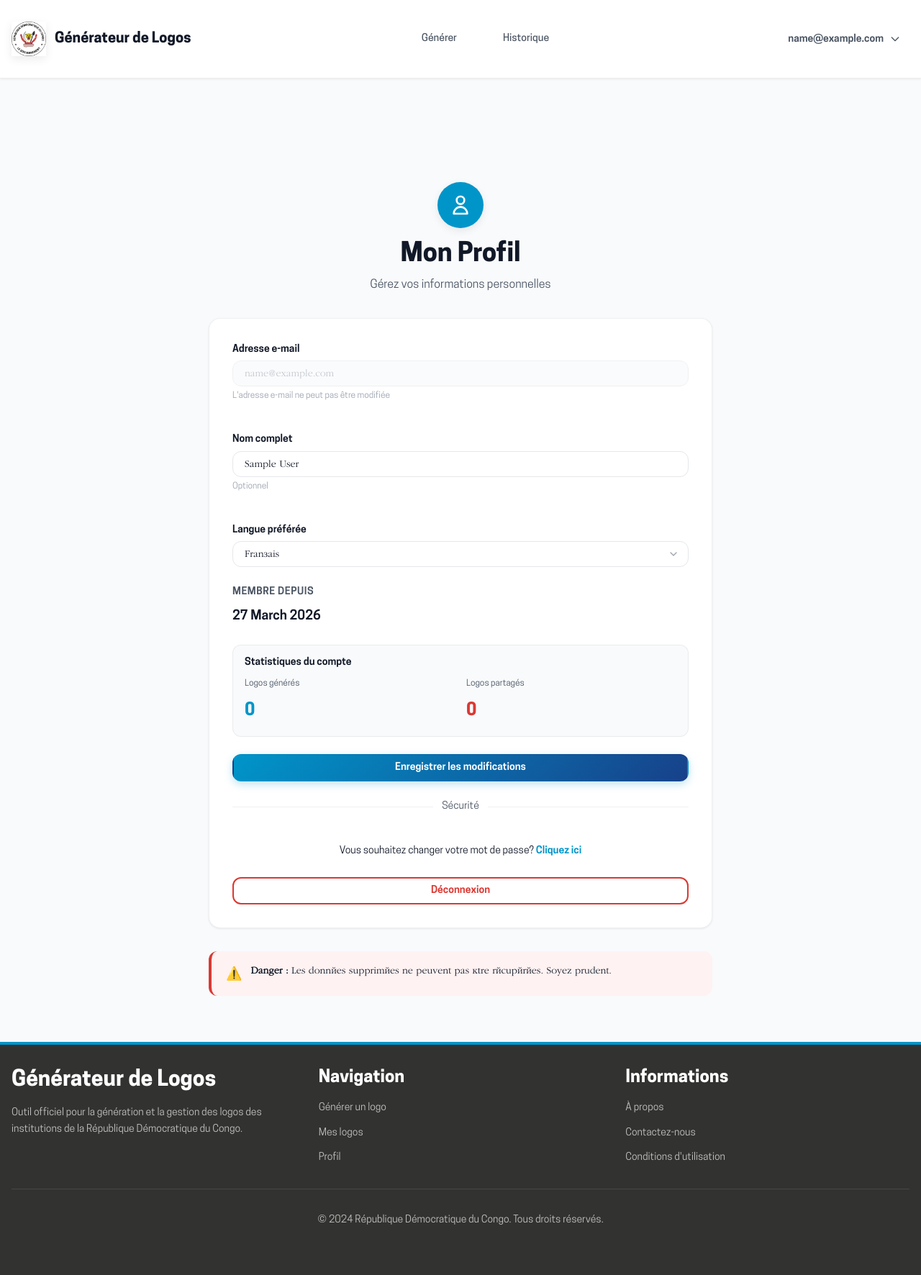
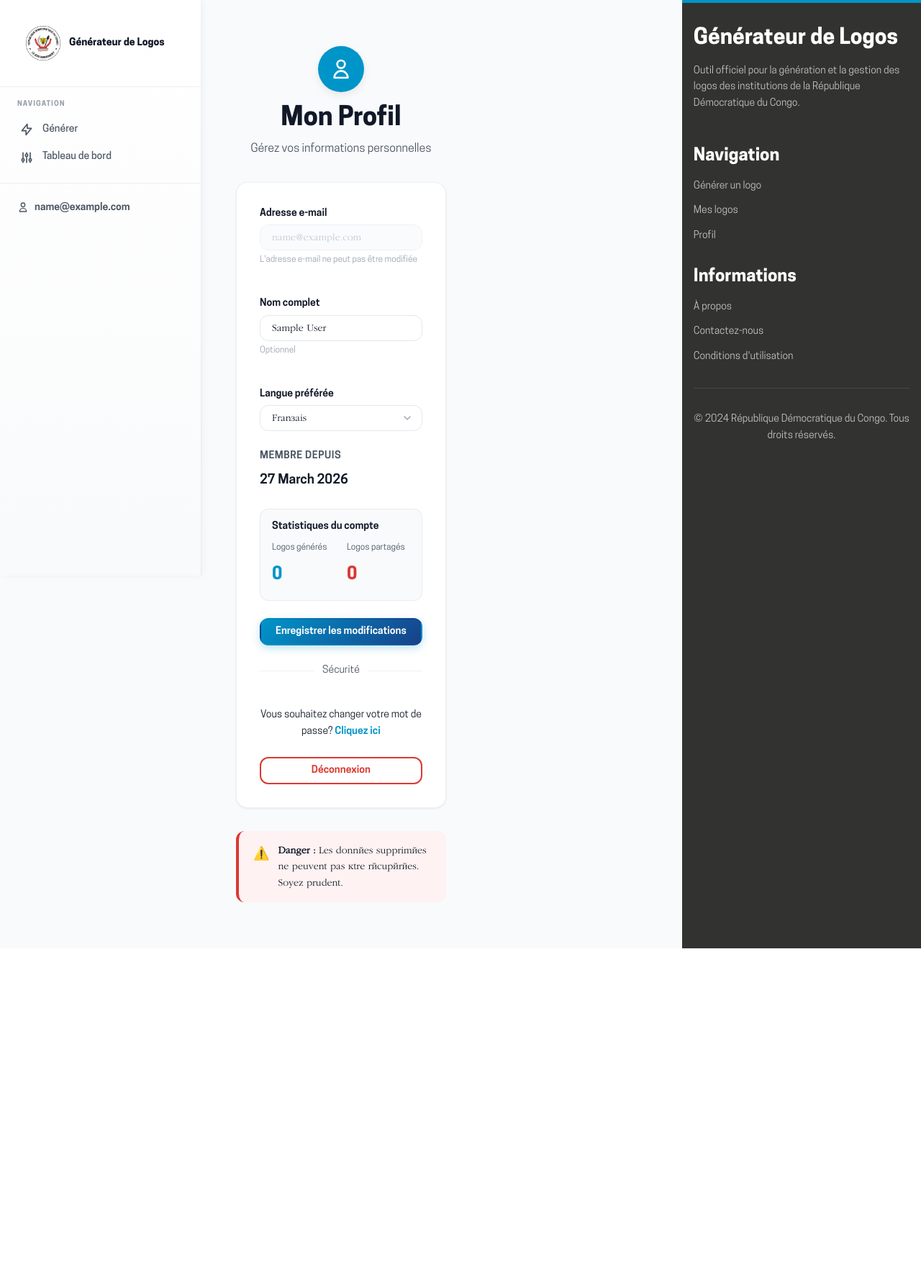
Before and after one commit to moa-digitalagency/marque-etat-congolais, a Flask app: page /auth/profile in a window 1280 px wide. Shown: the whole page at 72% size. After the commit the page ends 1318 px from the top, so only its background shows below. Run offline with Flask 3, Linux system fonts and the light colour scheme; the visitor is signed in with stand-in values (Sample User, id 1); data that the repository does not hold is empty; some libraries are stand-ins or nearby versions.

Commit message:
refactor: replace horizontal navbar with sidebar layout per design system
- Replace horizontal navigation bar with fixed left sidebar (280px width)
- Move logo and navigation links to sidebar
- Update user menu to sidebar bottom
- Add layouts.css from design system
- Update main content area with margin-left for sidebar
- Add responsive behavior (sidebar slides in on mobile)
- Adjust footer positioning for sidebar layout

```diff
--- /dev/null
+++ b/static/css/layouts.css
@@ -0,0 +1,163 @@
+/* ================================================================
+   LAYOUTS — Système de Design · Marque État Congolais
+   ================================================================ */
+
+/* ── Conteneur principal ── */
+.container-rdc {
+  width: 100%;
+  max-width: var(--header-w);
+  margin: 0 auto;
+  padding: 0 var(--space-6);
+}
+
+@media (min-width: 768px)  { .container-rdc { padding: 0 var(--space-8); } }
+@media (min-width: 1280px) { .container-rdc { padding: 0 var(--space-12); } }
+
+/* ── Grilles responsive ── */
+.grid { display: grid; gap: var(--space-6); }
+.grid-2 { grid-template-columns: repeat(2, 1fr); }
+.grid-3 { grid-template-columns: repeat(3, 1fr); }
+.grid-4 { grid-template-columns: repeat(4, 1fr); }
+
+@media (max-width: 1279px) {
+  .grid-4 { grid-template-columns: repeat(2, 1fr); }
+}
+@media (max-width: 767px) {
+  .grid-2, .grid-3, .grid-4 { grid-template-columns: 1fr; }
+}
+
+/* ── Flexbox utilitaires ── */
+.flex-center   { display: flex; align-items: center; justify-content: center; }
+.flex-between  { display: flex; align-items: center; justify-content: space-between; }
+.flex-stack    { display: flex; flex-direction: column; }
+.flex-wrap     { flex-wrap: wrap; }
+
+/* ── Section spacing ── */
+.section {
+  padding: var(--space-16) 0;
+}
+.section + .section {
+  border-top: 1px solid var(--border-soft);
+}
+
+/* ── Sidebar layout ── */
+.layout-sidebar {
+  display: flex;
+  min-height: 100vh;
+}
+
+.sidebar {
+  width: var(--sidebar-width);
+  background: linear-gradient(180deg, #ffffff 0%, #f9fafb 100%);
+  border-right: 1px solid var(--border-soft);
+  box-shadow: 2px 0 10px rgba(0,0,0,0.04);
+  position: fixed;
+  top: 0; left: 0; bottom: 0;
+  overflow-y: auto;
+  z-index: var(--z-sticky);
+  transition: width var(--transition-slow);
+}
+.sidebar.collapsed {
+  width: var(--sidebar-collapsed);
+}
+
+.sidebar-header {
+  padding: var(--space-5) var(--space-5);
+  border-bottom: 1px solid var(--border-soft);
+}
+
+.sidebar-section {
+  padding: var(--space-4) var(--space-3);
+}
+.sidebar-section-title {
+  font-family: var(--font-principale);
+  font-size: 10px;
+  font-weight: 700;
+  text-transform: uppercase;
+  letter-spacing: 0.1em;
+  color: var(--text-muted);
+  padding: 0 var(--space-3) var(--space-2);
+}
+
+.sidebar-link {
+  display: flex;
+  align-items: center;
+  gap: var(--space-3);
+  padding: var(--space-2) var(--space-3);
+  border-radius: var(--radius-md);
+  font-family: var(--font-principale);
+  font-size: var(--text-sm);
+  font-weight: 500;
+  color: var(--text-secondary);
+  text-decoration: none;
+  transition: all var(--transition-normal);
+  border-left: 3px solid transparent;
+}
+.sidebar-link:hover {
+  background: var(--primary-light);
+  color: var(--primary);
+}
+.sidebar-link.active {
+  background: var(--primary-light);
+  color: var(--primary);
+  font-weight: 600;
+  border-left-color: var(--primary);
+}
+
+.main-content {
+  margin-left: var(--sidebar-width);
+  min-height: 100vh;
+  padding: var(--space-8);
+  flex: 1;
+  transition: margin-left var(--transition-slow);
+}
+
+/* ── Content zone (438px charter spec) ── */
+.content-zone {
+  max-width: var(--content-zone);
+}
+
+/* ── Page hero ── */
+.page-hero {
+  padding: var(--space-10) 0 var(--space-8);
+  border-bottom: 1px solid var(--border-soft);
+  margin-bottom: var(--space-8);
+}
+.page-title {
+  font-family: var(--font-principale);
+  font-size: var(--text-3xl);
+  font-weight: 700;
+  color: var(--text-primary);
+  line-height: var(--leading-tight);
+}
+.page-subtitle {
+  font-family: var(--font-complement);
+  font-size: var(--text-base);
+  color: var(--text-secondary);
+  margin-top: var(--space-2);
+}
+
+/* ── Responsive sidebar ── */
+@media (max-width: 1023px) {
+  .sidebar {
+    transform: translateX(-100%);
+    transition: transform var(--transition-slow);
+  }
+  .sidebar.open {
+    transform: translateX(0);
+  }
+  .main-content {
+    margin-left: 0;
+  }
+}
+
+/* ── Visually hidden (accessibilité) ── */
+.sr-only {
+  position: absolute;
+  width: 1px; height: 1px;
+  padding: 0; margin: -1px;
+  overflow: hidden;
+  clip: rect(0,0,0,0);
+  white-space: nowrap;
+  border: 0;
+}
--- a/templates/base.html
+++ b/templates/base.html
@@ -10,6 +10,7 @@
   <!-- Design System CSS (Complete) -->
   <link rel="stylesheet" href="{{ url_for('static', filename='css/tokens.css') }}">
   <link rel="stylesheet" href="{{ url_for('static', filename='css/components.css') }}">
+  <link rel="stylesheet" href="{{ url_for('static', filename='css/layouts.css') }}">
   <link rel="stylesheet" href="{{ url_for('static', filename='css/custom.css') }}">
 
   <style>
@@ -67,49 +68,20 @@
       color: var(--primary-dark);
     }
 
-    /* Page Layout */
+    /* Sidebar Layout */
     body {
       display: flex;
-      flex-direction: column;
       min-height: 100vh;
     }
 
-    main {
-      flex: 1;
-    }
-
-    .page-container {
-      max-width: 1280px;
-      margin: 0 auto;
-      width: 100%;
-      padding: 0 var(--space-4);
-    }
-
-    /* Navigation Bar */
-    nav {
-      background-color: var(--bg-white);
-      border-bottom: 1px solid var(--border-soft);
-      box-shadow: var(--elevation-1);
-    }
-
-    nav > div {
-      max-width: 1280px;
-      margin: 0 auto;
-      padding: 0 var(--space-4);
-      display: flex;
-      justify-content: space-between;
-      align-items: center;
-      height: var(--header-h);
-      width: 100%;
-    }
-
-    /* Logo/Branding */
+    /* Logo Section in Sidebar */
     .logo-section {
       display: flex;
       align-items: center;
       gap: var(--space-3);
       text-decoration: none;
       color: var(--text-primary);
+      padding: var(--space-4);
     }
 
     .logo-badge {
@@ -118,7 +90,7 @@
       display: flex;
       align-items: center;
       justify-content: center;
-      box-shadow: var(--elevation-2);
+      flex-shrink: 0;
     }
 
     .logo-badge img {
@@ -129,38 +101,24 @@
 
     .logo-text {
       font-family: var(--font-principale);
-      font-size: var(--text-xl);
+      font-size: var(--text-sm);
       font-weight: 700;
       color: var(--text-primary);
+      line-height: 1.2;
     }
 
-    /* Navigation Links */
-    .nav-container {
-      display: flex;
-      gap: var(--space-8);
-      align-items: center;
-    }
-
-    .nav-links {
-      display: flex;
-      gap: var(--space-8);
-    }
-
-    @media (max-width: 768px) {
-      .nav-links {
-        display: none;
-      }
-    }
-
-    /* User Menu */
+    /* User Menu in Sidebar */
     .user-menu {
       display: flex;
-      align-items: center;
-      gap: var(--space-4);
+      flex-direction: column;
+      gap: var(--space-2);
+      padding: var(--space-4) var(--space-3);
+      border-top: 1px solid var(--border-soft);
+      margin-top: auto;
     }
 
     .menu-dropdown {
-      position: relative;
+      width: 100%;
     }
 
     .dropdown-toggle {
@@ -174,51 +132,53 @@
       font-size: var(--text-sm);
       font-weight: 600;
       cursor: pointer;
+      width: 100%;
       padding: var(--space-2) var(--space-3);
-      transition: color var(--transition-normal);
+      border-radius: var(--radius-md);
+      transition: all var(--transition-normal);
+      text-align: left;
     }
 
     .dropdown-toggle:hover {
+      background: var(--primary-light);
       color: var(--primary);
     }
 
     .dropdown-menu {
-      position: absolute;
-      top: 100%;
-      right: 0;
+      position: static;
       margin-top: var(--space-2);
-      background: var(--bg-white);
+      background: var(--bg-app);
       border: 1px solid var(--border-soft);
-      border-radius: var(--radius-lg);
-      box-shadow: var(--elevation-3);
-      min-width: 200px;
-      z-index: var(--z-dropdown);
-      opacity: 0;
-      visibility: hidden;
-      transform: translateY(-10px);
-      transition: all var(--transition-normal);
+      border-radius: var(--radius-md);
+      box-shadow: none;
+      min-width: auto;
+      z-index: auto;
+      opacity: 1;
+      visibility: visible;
+      transform: none;
+      transition: none;
+      display: none;
     }
 
     .menu-dropdown:hover .dropdown-menu {
-      opacity: 1;
-      visibility: visible;
-      transform: translateY(0);
+      display: block;
     }
 
     .dropdown-menu a {
       display: block;
-      padding: var(--space-3) var(--space-4);
+      padding: var(--space-2) var(--space-3);
       color: var(--text-primary);
       text-decoration: none;
       transition: background-color var(--transition-fast);
+      font-size: var(--text-sm);
     }
 
     .dropdown-menu a:first-child {
-      border-radius: var(--radius-lg) var(--radius-lg) 0 0;
+      border-radius: var(--radius-md) var(--radius-md) 0 0;
     }
 
     .dropdown-menu a:last-child {
-      border-radius: 0 0 var(--radius-lg) var(--radius-lg);
+      border-radius: 0 0 var(--radius-md) var(--radius-md);
       border-top: 1px solid var(--border-soft);
     }
 
@@ -229,14 +189,28 @@
 
     /* Flash Messages */
     .flash-messages {
-      width: 100%;
-      margin: var(--space-6) 0;
+      position: fixed;
+      top: var(--space-4);
+      right: var(--space-4);
+      width: auto;
+      max-width: 500px;
+      z-index: 1000;
+    }
+
+    .flash-messages .alert {
+      margin-bottom: var(--space-4);
     }
 
     /* Main Content */
     main {
       width: 100%;
-      padding: var(--space-8) 0;
+      padding: var(--space-8);
+    }
+
+    .page-container {
+      max-width: 1280px;
+      margin: 0 auto;
+      width: 100%;
     }
 
     /* Footer */
@@ -277,22 +251,24 @@
       font-size: var(--text-sm);
     }
 
-    /* Responsive */
-    @media (max-width: 1024px) {
-      .page-container {
-        padding: 0 var(--space-3);
+    /* Footer styling with sidebar */
+    footer {
+      margin-left: var(--sidebar-width);
+      transition: margin-left var(--transition-slow);
     }
 
-      nav > div {
-        padding: 0 var(--space-3);
+    /* Responsive - Sidebar collapse on mobile */
+    @media (max-width: 1023px) {
+      main, footer {
+        margin-left: 0;
       }
 
-      main {
-        padding: var(--space-6) 0;
+      .sidebar {
+        transform: translateX(-100%);
       }
 
-      footer .container {
-        padding: var(--space-6) var(--space-3);
+      .sidebar.open {
+        transform: translateX(0);
       }
     }
 
@@ -310,41 +286,47 @@
   {% block extra_head %}{% endblock %}
 </head>
 
-<body>
-  <!-- Navigation Bar -->
-  <nav>
-    <div class="page-container" style="padding: var(--space-4);">
-      <!-- Left: Logo -->
+<body class="layout-sidebar">
+  <!-- Sidebar -->
+  <aside class="sidebar">
+    <!-- Sidebar Header with Logo -->
+    <div class="sidebar-header">
       <a href="/" class="logo-section">
         <div class="logo-badge">
           <img src="{{ url_for('static', filename='assets/armoiries.png') }}" alt="Armoirie RDC">
         </div>
         <span class="logo-text">Générateur de Logos</span>
       </a>
-
-      <!-- Center: Navigation Links -->
-      <div class="nav-container">
-        <div class="nav-links">
-          {% if current_user.is_authenticated %}
-            <a href="{{ url_for('public.generate') }}" class="nav-link {% if 'generate' in request.path %}active{% endif %}">
-              Générer
-            </a>
-            <a href="{{ url_for('dashboard.index') }}" class="nav-link {% if 'dashboard' in request.path %}active{% endif %}">
-              Historique
-            </a>
-          {% endif %}
-        </div>
     </div>
 
-      <!-- Right: User Menu -->
+    <!-- Navigation Links -->
+    {% if current_user.is_authenticated %}
+      <div class="sidebar-section">
+        <div class="sidebar-section-title">Navigation</div>
+        <a href="{{ url_for('public.generate') }}" class="sidebar-link {% if 'generate' in request.path %}active{% endif %}">
+          <svg width="20" height="20" fill="none" stroke="currentColor" viewBox="0 0 24 24">
+            <path stroke-linecap="round" stroke-linejoin="round" stroke-width="2" d="M13 10V3L4 14h7v7l9-11h-7z"></path>
+          </svg>
+          <span>Générer</span>
+        </a>
+        <a href="{{ url_for('dashboard.index') }}" class="sidebar-link {% if 'dashboard' in request.path %}active{% endif %}">
+          <svg width="20" height="20" fill="none" stroke="currentColor" viewBox="0 0 24 24">
+            <path stroke-linecap="round" stroke-linejoin="round" stroke-width="2" d="M12 6V4m0 2a2 2 0 100 4m0-4a2 2 0 110 4m-6 8a2 2 0 100-4m0 4a2 2 0 110-4m0 4v2m0-6V4m6 6v10m6-2a2 2 0 100-4m0 4a2 2 0 110-4m0 4v2m0-6V4"></path>
+          </svg>
+          <span>Tableau de bord</span>
+        </a>
+      </div>
+    {% endif %}
+
+    <!-- User Menu at Bottom -->
     <div class="user-menu">
       {% if current_user.is_authenticated %}
         <div class="menu-dropdown">
           <button class="dropdown-toggle">
+            <svg width="16" height="16" fill="none" stroke="currentColor" viewBox="0 0 24 24">
+              <path stroke-linecap="round" stroke-linejoin="round" stroke-width="2" d="M16 7a4 4 0 11-8 0 4 4 0 018 0zM12 14a7 7 0 00-7 7h14a7 7 0 00-7-7z"></path>
+            </svg>
             <span>{{ current_user.email }}</span>
-              <svg width="16" height="16" fill="none" stroke="currentColor" viewBox="0 0 24 24">
-                <path stroke-linecap="round" stroke-linejoin="round" stroke-width="2" d="M19 9l-7 7-7-7"></path>
-              </svg>
           </button>
           <div class="dropdown-menu">
             <a href="{{ url_for('auth.profile') }}">Profil</a>
@@ -352,16 +334,19 @@
           </div>
         </div>
       {% else %}
-          <a href="{{ url_for('auth.login') }}" class="nav-link">Connexion</a>
-          <a href="{{ url_for('auth.register') }}" class="btn btn-primary btn-sm">S'inscrire</a>
+        <a href="{{ url_for('auth.login') }}" class="sidebar-link">
+          <svg width="20" height="20" fill="none" stroke="currentColor" viewBox="0 0 24 24">
+            <path stroke-linecap="round" stroke-linejoin="round" stroke-width="2" d="M11 16l-4-4m0 0l4-4m-4 4h14m-5 4v1a3 3 0 01-3 3H6a3 3 0 01-3-3V7a3 3 0 013-3h7a3 3 0 013 3v1"></path>
+          </svg>
+          <span>Connexion</span>
+        </a>
+        <a href="{{ url_for('auth.register') }}" class="btn btn-primary" style="width: 100%; text-align: center;">S'inscrire</a>
       {% endif %}
     </div>
-    </div>
-  </nav>
+  </aside>
 
   <!-- Flash Messages -->
   <div class="flash-messages">
-    <div class="page-container" style="padding-top: var(--space-4); padding-bottom: var(--space-4);">
     {% with messages = get_flashed_messages(with_categories=true) %}
       {% if messages %}
         {% for category, message in messages %}
@@ -386,10 +371,9 @@
       {% endif %}
     {% endwith %}
   </div>
-  </div>
 
   <!-- Main Content -->
-  <main>
+  <main class="main-content">
     <div class="page-container">
       {% block content %}{% endblock %}
     </div>
```
Lines whose indentation alone changed are shown as unchanged.
